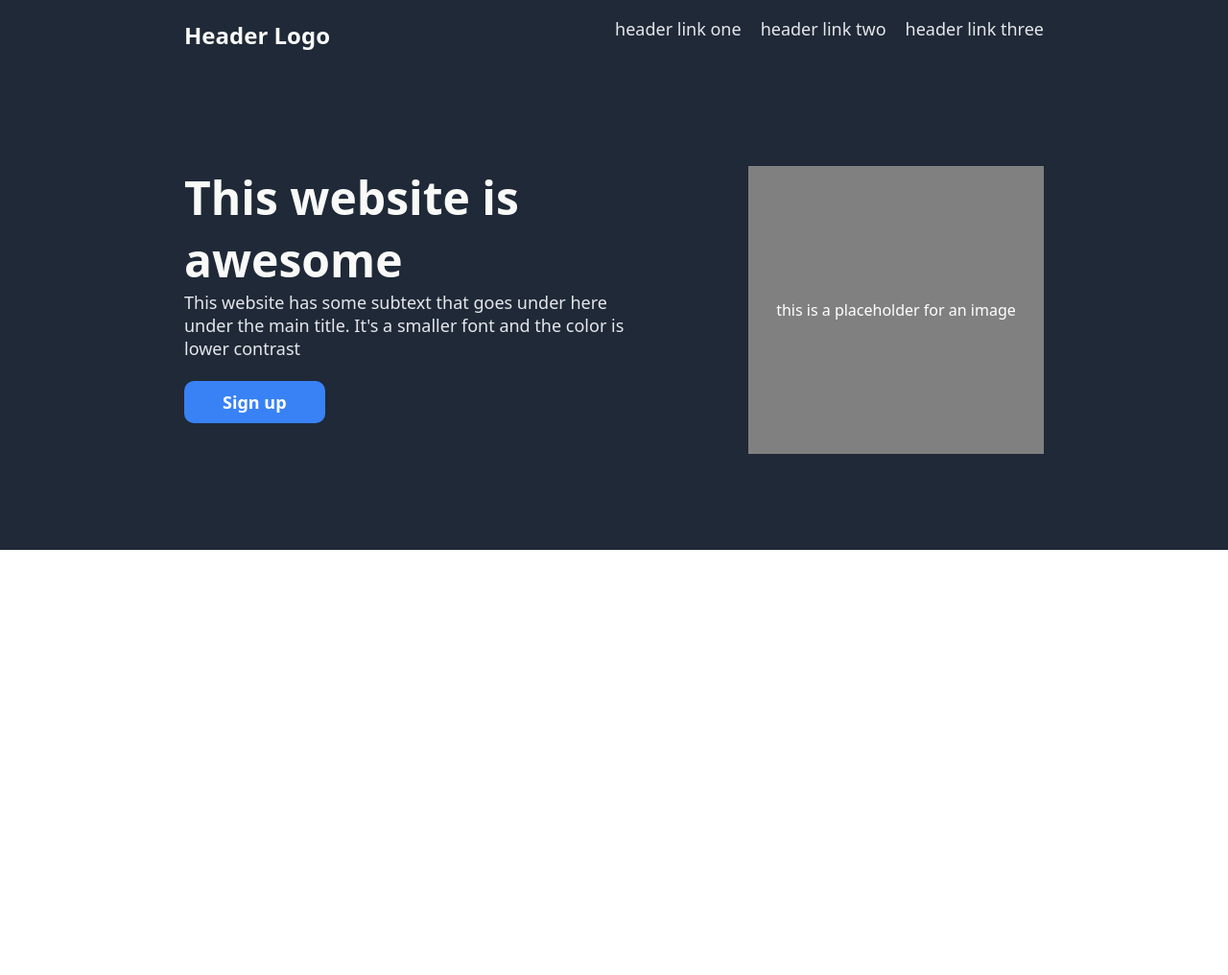
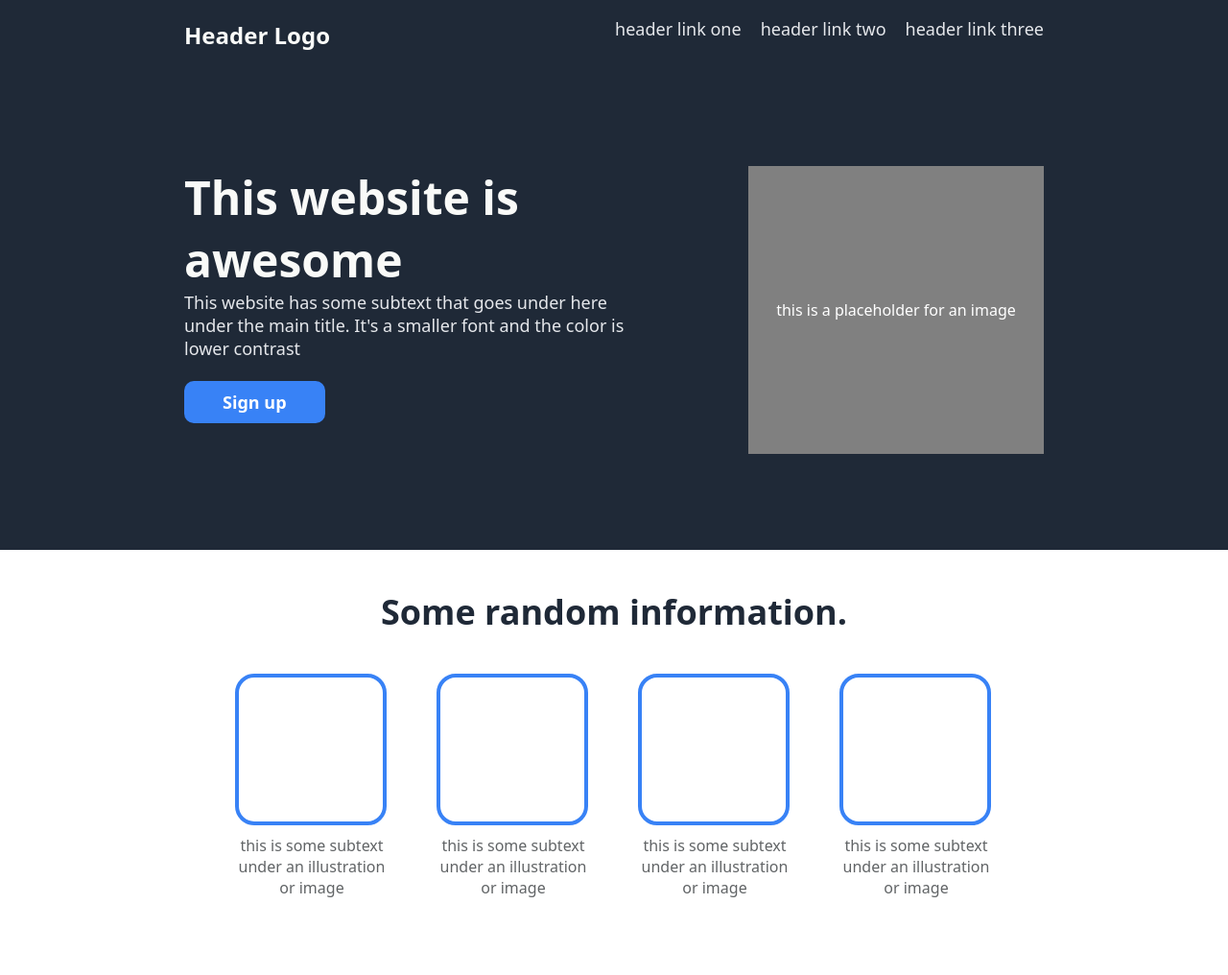
Before and after one commit to KimOsterholm/landing-page, a plain HTML site: page index.html in a window 1280 px wide. Shown: the whole page at 96% size. Before the commit the page ends 800 px from the top, so only its background shows below. Drawn offline with Linux system fonts and the light colour scheme.

Commit message:
Add info header html and css

```diff
--- a/index.html
+++ b/index.html
@@ -26,5 +26,26 @@
                 <div class="image">this is a placeholder for an image</div>
         </div>
     </div>
+    <div class="header2">
+      <div class="infoheader">Some random information.</div>
+    <div class="boxcontainer">
+        <div class="completebox">
+           <div class="boxes"></div>
+              <div class="subtext2">this is some subtext under an illustration or image</div>
+        </div>
+        <div class="completebox">
+          <div class="boxes"></div>
+             <div class="subtext2">this is some subtext under an illustration or image</div>
+       </div>
+       <div class="completebox">
+        <div class="boxes"></div>
+           <div class="subtext2">this is some subtext under an illustration or image</div>
+     </div>
+     <div class="completebox">
+      <div class="boxes"></div>
+         <div class="subtext2">this is some subtext under an illustration or image</div>
+   </div>
+      </div>
+    </div>
   </body>
 </html>
--- a/styles/style.css
+++ b/styles/style.css
@@ -83,3 +83,54 @@ button {
   font-size: large;
   border-style: none;
 }
+
+.header2 {
+  display: flex;
+  flex-direction: column;
+  justify-content: space-evenly;
+  align-items: center;
+}
+
+.infoheader {
+  align-self: center;
+  color: #1f2937;
+  font-size: 36px;
+  font-weight: 900;
+  margin: 40px;
+}
+
+.boxcontainer {
+  display: flex;
+  flex-direction: row;
+  justify-content: space-evenly;
+  align-items: center;
+  gap: 50px;
+  margin-bottom: 80px;
+}
+
+.completebox {
+  display: flex;
+  flex-direction: column;
+}
+
+.boxes {
+  display: flex;
+  background-color: white;
+  border: #3882f6;
+  border-color: #3882f6;
+  border-radius: 20px;
+  border-style: solid;
+  border-width: 4px;
+  height: 150px;
+  width: 150px;
+}
+
+.subtext2 {
+  display: flex;
+  font-size: 16px;
+  color: #616466;
+  font-weight: normal;
+  max-width: 160px;
+  text-align: center;
+  padding-top: 10px;
+}
```
